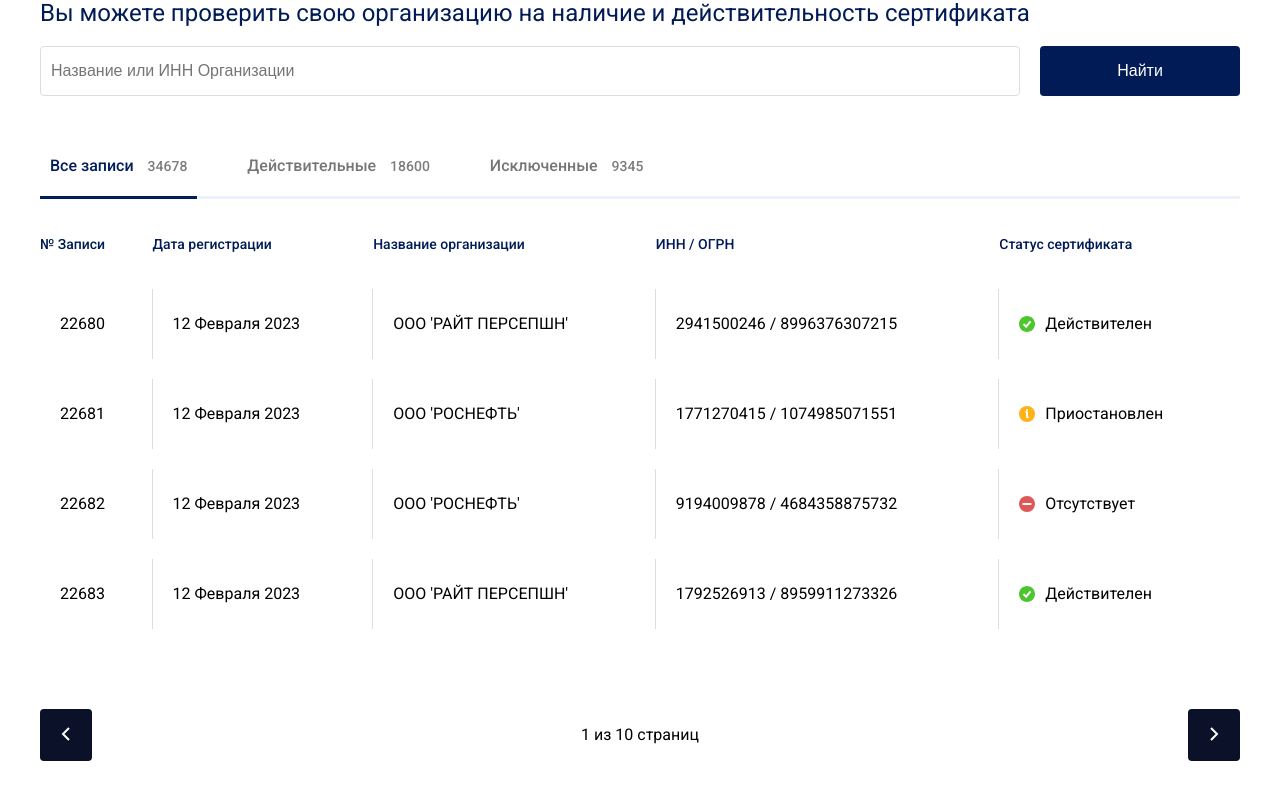
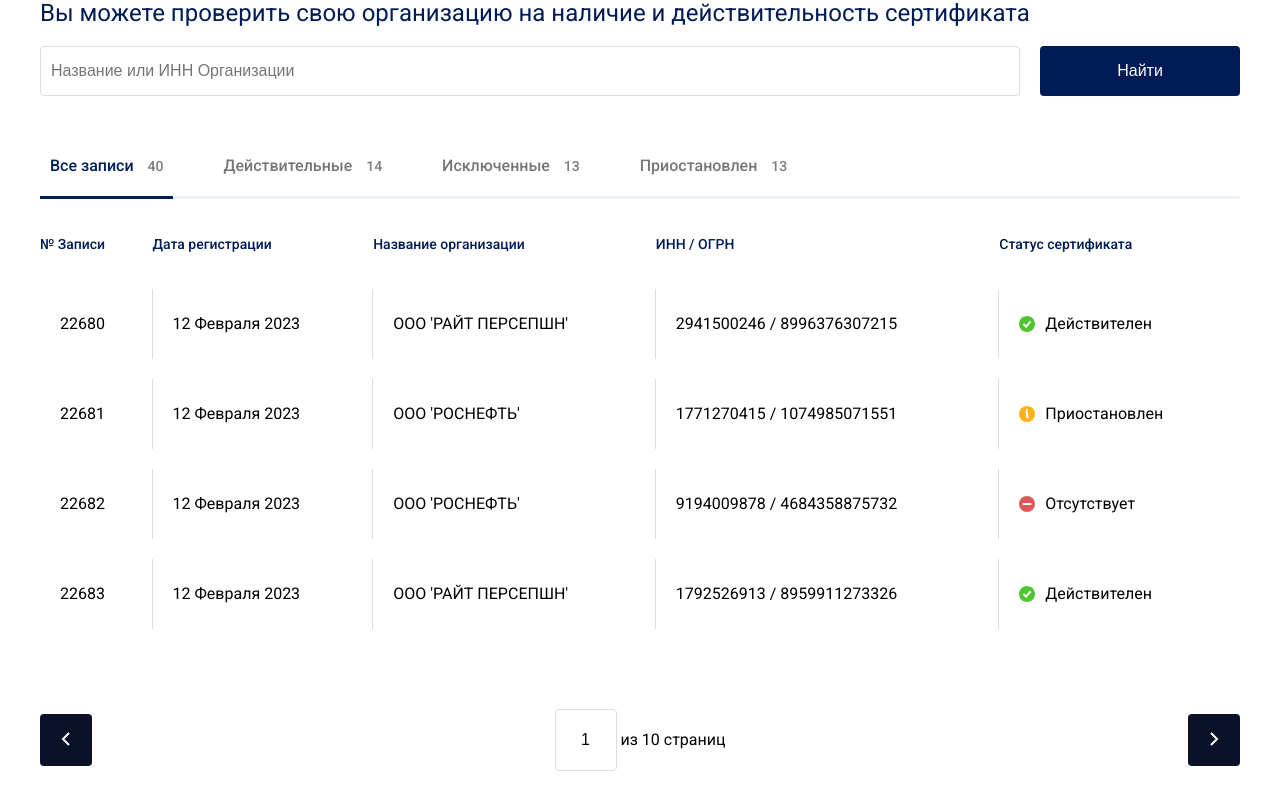
Before and after one commit to NikolayPilgun/infosec-legal, a React (Vite) app: page /registry in a window 1280 px wide. Shown: the part 360-1160 px from the top of the page. Built offline with nearby package versions, Linux system fonts and the light colour scheme.

Commit message:
Registry v2

```diff
--- a/src/pages/Registry/Registry.module.css
+++ b/src/pages/Registry/Registry.module.css
@@ -186,3 +186,12 @@
 	transform: translateY(2px);
 	box-shadow: 0 3px 5px rgba(0, 0, 0, 0.2);
 }
+.pageInput {
+	width: 50px;
+	height: 50px;
+	padding: 5px;
+	text-align: center;
+	border: 1px solid #ddd;
+	border-radius: 4px;
+	font-size: 16px;
+}
--- a/src/pages/Registry/Registry.tsx
+++ b/src/pages/Registry/Registry.tsx
@@ -1,4 +1,4 @@
-import React, { useState } from "react";
+import React, { useMemo, useState } from "react";
 import Arrow from "../../assets/Registry/ARleft.svg";
 import Registry1 from "../../assets/Registry/Registry1.svg";
 import Registry2 from "../../assets/Registry/Registry2.svg";
@@ -23,36 +23,112 @@
 };
 
 const PAGE_SIZE = 4;
-const TOTAL_RECORDS = organizations.length;
-const TOTAL_PAGES = Math.ceil(TOTAL_RECORDS / PAGE_SIZE);
+
+const getFilteredOrganizationsCount = (
+	organizations: Organization[],
+	searchQuery: string
+): Record<string, number> => {
+	const filteredOrgs = organizations.filter(
+		(org) =>
+			org.name.toLowerCase().includes(searchQuery.toLowerCase()) ||
+			org.inn.includes(searchQuery)
+	);
+	const all = filteredOrgs.length;
+	const valid = filteredOrgs.filter(
+		(org) => org.status === "Действителен"
+	).length;
+	const excluded = filteredOrgs.filter(
+		(org) => org.status === "Отсутствует"
+	).length;
+	const suspended = filteredOrgs.filter(
+		(org) => org.status === "Приостановлен"
+	).length;
+	return { all, valid, excluded, suspended };
+};
+
+const Registry: React.FC = () => {
+	const [activeFilter, setActiveFilter] = useState<string>("all");
+	const [currentPage, setCurrentPage] = useState<number>(1);
+	const [inputPage, setInputPage] = useState<number | string>(1);
+	const [searchQuery, setSearchQuery] = useState<string>("");
+
+	const counts = useMemo(
+		() => getFilteredOrganizationsCount(organizations, searchQuery),
+		[searchQuery]
+	);
 
 	const filters = [
-	{ id: "all", label: "Все записи", count: 34678 },
-	{ id: "valid", label: "Действительные", count: 18600 },
-	{ id: "excluded", label: "Исключенные", count: 9345 },
+		{ id: "all", label: "Все записи", count: counts.all },
+		{ id: "valid", label: "Действительные", count: counts.valid },
+		{ id: "excluded", label: "Исключенные", count: counts.excluded },
+		{ id: "suspended", label: "Приостановлен", count: counts.suspended },
 	];
 
-const Registry: React.FC = () => {
-	const [activeFilter, setActiveFilter] = useState<string | null>("all");
-	const [currentPage, setCurrentPage] = useState<number>(1);
+	const TOTAL_RECORDS = counts[activeFilter] || 0;
+	const TOTAL_PAGES = Math.ceil(TOTAL_RECORDS / PAGE_SIZE);
 
 	const handleFilterClick = (filter: string) => {
 		setActiveFilter(filter);
+		setCurrentPage(1);
+		setInputPage(1);
 	};
 
 	const handlePrevPage = () => {
 		if (currentPage > 1) {
-			setCurrentPage(currentPage - 1);
+			const newPage = currentPage - 1;
+			setCurrentPage(newPage);
+			setInputPage(newPage);
 		}
 	};
 
 	const handleNextPage = () => {
 		if (currentPage < TOTAL_PAGES) {
-			setCurrentPage(currentPage + 1);
+			const newPage = currentPage + 1;
+			setCurrentPage(newPage);
+			setInputPage(newPage);
 		}
 	};
 
-	const paginatedOrganizations = organizations.slice(
+	const handlePageInput = (e: React.ChangeEvent<HTMLInputElement>) => {
+		const value = e.target.value;
+		if (/^\d*$/.test(value)) {
+			setInputPage(value === "" ? "" : Number(value));
+		}
+	};
+
+	const handlePageSubmit = (e: React.FormEvent) => {
+		e.preventDefault();
+		let page = Number(inputPage);
+		page = isNaN(page) ? 1 : Math.max(1, Math.min(page, TOTAL_PAGES));
+		setCurrentPage(page);
+		setInputPage(page);
+	};
+
+	const handleSearchChange = (e: React.ChangeEvent<HTMLInputElement>) => {
+		setSearchQuery(e.target.value);
+		setCurrentPage(1);
+		setInputPage(1);
+	};
+
+	const handleSearchSubmit = (e: React.FormEvent) => {
+		e.preventDefault();
+		setCurrentPage(1);
+		setInputPage(1);
+	};
+
+	const filteredOrganizations = organizations.filter((org) => {
+		const matchesSearchQuery =
+			org.name.toLowerCase().includes(searchQuery.toLowerCase()) ||
+			org.inn.includes(searchQuery);
+		if (!matchesSearchQuery) return false;
+		if (activeFilter === "all") return true;
+		if (activeFilter === "valid") return org.status === "Действителен";
+		if (activeFilter === "excluded") return org.status === "Отсутствует";
+		if (activeFilter === "suspended") return org.status === "Приостановлен";
+		return false;
+	});
+
+	const paginatedOrganizations = filteredOrganizations.slice(
 		(currentPage - 1) * PAGE_SIZE,
 		currentPage * PAGE_SIZE
 	);
@@ -64,10 +140,15 @@
 					Вы можете проверить свою организацию на наличие и действительность
 					сертификата
 				</h3>
-				<div className={styles.searchForm}>
-					<input type="text" placeholder="Название или ИНН Организации" />
-					<button>Найти</button>
-				</div>
+				<form className={styles.searchForm} onSubmit={handleSearchSubmit}>
+					<input
+						type="text"
+						value={searchQuery}
+						onChange={handleSearchChange}
+						placeholder="Название или ИНН Организации"
+					/>
+					<button type="submit">Найти</button>
+				</form>
 			</section>
 
 			<section className={styles.registrySection}>
@@ -111,17 +192,32 @@
 						))}
 					</tbody>
 				</table>
+				{TOTAL_RECORDS > 0 && (
 					<div className={styles.pagination}>
-					<button className={styles.prevButton} onClick={handlePrevPage}>
+						<button
+							className={styles.prevButton}
+							onClick={handlePrevPage}
+							disabled={currentPage === 1}
+						>
 							<img src={Arrow} alt="Назад" />
 						</button>
-					<span>
-						{currentPage} из {TOTAL_PAGES} страниц
-					</span>
-					<button onClick={handleNextPage}>
+						<form onSubmit={handlePageSubmit}>
+							<input
+								type="text"
+								value={inputPage}
+								onChange={handlePageInput}
+								className={styles.pageInput}
+							/>{" "}
+							из {TOTAL_PAGES} страниц
+						</form>
+						<button
+							onClick={handleNextPage}
+							disabled={currentPage === TOTAL_PAGES}
+						>
 							<img src={Arrow} alt="Вперед" />
 						</button>
 					</div>
+				)}
 			</section>
 		</div>
 	);
```
Lines whose indentation alone changed are shown as unchanged.
